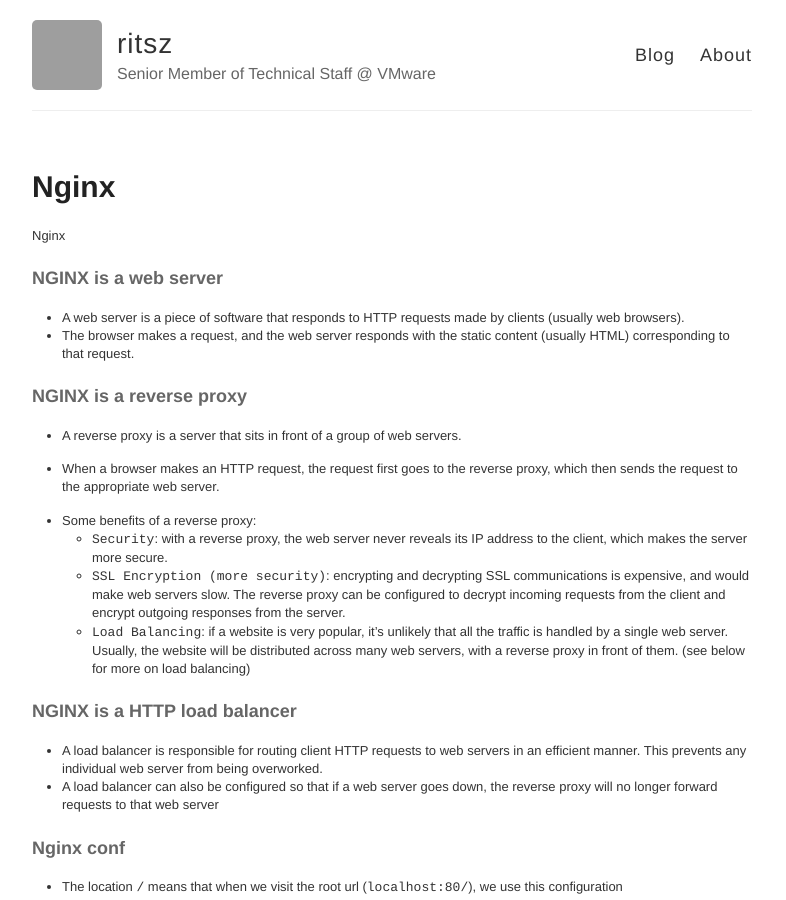
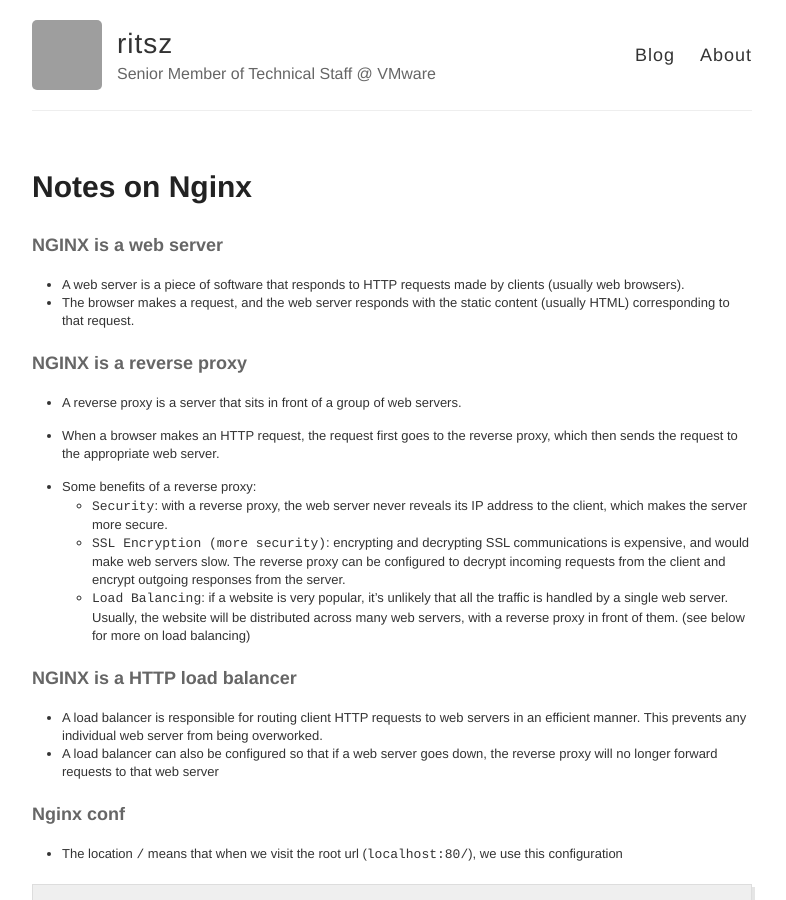
Before and after one commit to ritsz/ritsz.github.io, a Jekyll site: the page built from _posts/2021-07-24-Notes-on-Nginx.md, in a window 1280 px wide and 900 px high. Shown: the whole window, without its empty margins (248-1034 px from the left). Built offline with Jekyll 4.4.1, drawn with Linux system fonts in a browser that asks for light colours; our own code applies the rules of GitHub Pages for plain Markdown files; grey boxes are pictures that could not be loaded.

Commit message:
Fix names

```diff
--- a/_posts/2021-07-24-Notes-on-Nginx.md
+++ b/_posts/2021-07-24-Notes-on-Nginx.md
@@ -1,10 +1,8 @@
 ---
-title: Nginx
+title: Notes on Nginx
 created: '2021-01-30T08:56:47.820Z'
 modified: '2021-05-08T20:57:46.458Z'
 ---
-
-Nginx
 
 #### NGINX is a web server
 * A web server is a piece of software that responds to HTTP requests made by clients (usually web browsers).
```
